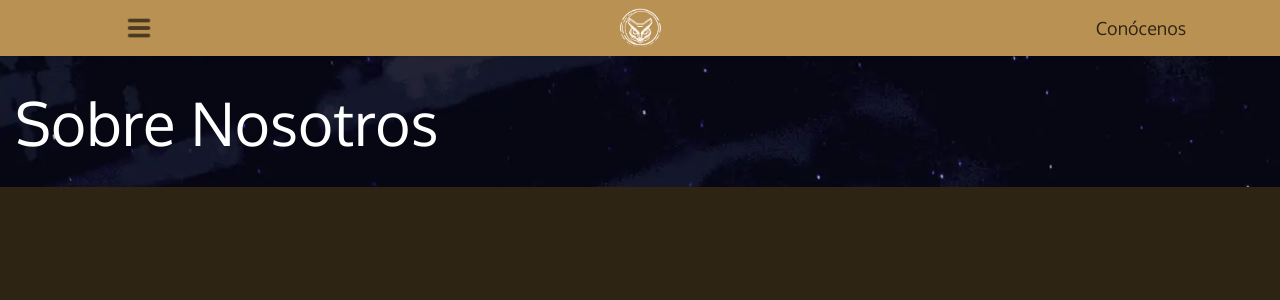
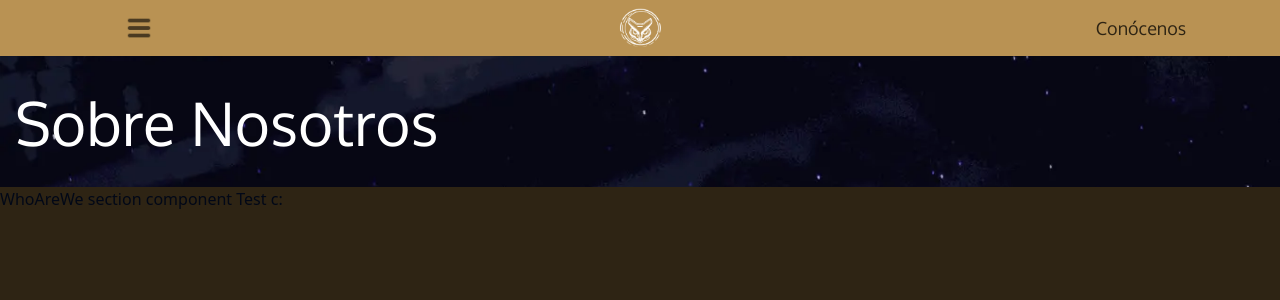
Before and after one commit to saulkurosaki/IZTAC-MUSIC-COMPANY, a Next.js app: page /about-us in a window 1280 px wide. Shown: the top 300 px of the page. Built offline with nearby package versions, Linux system fonts and the light colour scheme.

Commit message:
feat(AboutUsPage): implement the WhoAreWe component

```diff
--- a/app/(root)/about-us/page.tsx
+++ b/app/(root)/about-us/page.tsx
@@ -1,9 +1,12 @@
 import Header from "@/components/about-us/Header";
+import WhoAreWe from "@/components/about-us/WhoAreWe";
 
 const AboutUsPage = () => {
   return (
     <div className="relative bg-[#2e2414] w-full h-full max-md:pt-14 md:pt-[70px] xl:pt-14 lg:pt-12">
       <Header />
+
+      <WhoAreWe />
     </div>
   );
 };
```
